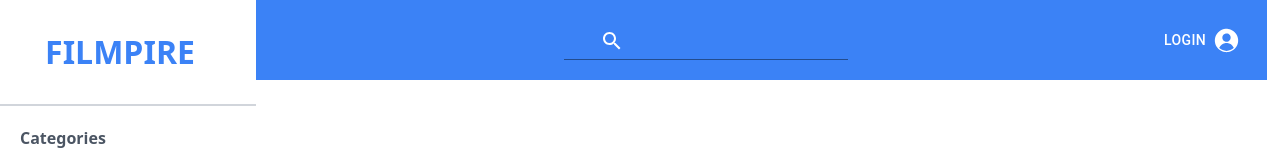
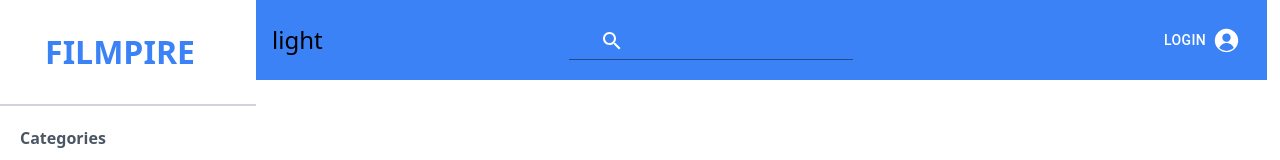
Before and after one commit to crazycart143/ReactJS-Portfolio-Movies, a React (Create React App) app: page / in a window 1280 px wide. Shown: the top 160 px of the page. Built offline with nearby package versions, Linux system fonts and the light colour scheme; no server answers.

Commit message:
Partial progress of light/dark mode feature

```diff
--- a/src/App.js
+++ b/src/App.js
@@ -22,6 +22,12 @@ function App() {
   // const [upcoming, setUpcoming] = useState([]);
   const [isLoading, setIsLoading] = useState(true);
   const [page, setPage] = useState(1);
+
+  const [darkMode, setDarkMode] = useState(false);
+
+  function toggleDarkMode() {
+    setDarkMode((prevDarkMode) => !prevDarkMode);
+  }
 
   const ApiAddress = axios.create({
     baseURL: "https://api.themoviedb.org/3/",
@@ -123,6 +129,8 @@ function App() {
             searchMovies={searchMovies}
             searchTerm={searchTerm}
             setSearchTerm={setSearchTerm}
+            darkMode={darkMode}
+            toggleDarkMode={toggleDarkMode}
           />
         </header>
         <main className="grid w-full h-full grid-cols-nav1">
@@ -135,6 +143,7 @@ function App() {
               setIsLoading={setIsLoading}
               topRated={topRated}
               upcoming={upcoming}
+              darkMode={darkMode}
             />
           </div>
           <div className="w-[80%] flex flex-col justify-start items-start h-full mt-10 bg-white absolute right-0 top-0">
--- a/src/components/Dashboard.jsx
+++ b/src/components/Dashboard.jsx
@@ -10,6 +10,7 @@ function Dashboard({
   setActiveGenre,
   setIsLoading,
   setFiltered,
+  darkMode,
 }) {
   useEffect(() => {
     setIsLoading(true);
@@ -31,9 +32,17 @@ function Dashboard({
 
   return (
     <>
-      <div className="w-[20%] h-[100%] overflow-y-scroll fixed top-0 scrollbar-thin scrollbar-thumb-gray-400 scrollbar-track-gray-200 ">
-        <div className="w-full text-center border-b-2 border-gray-300 ">
-          <h1 className="p-7 font-bold text-center text-[2.5vw] text-blue-500 pl-3">
+      <div
+        className={`w-[20%] h-[100%] overflow-y-scroll fixed top-0 scrollbar-thin scrollbar-thumb-gray-400 scrollbar-track-gray-200 ${
+          darkMode ? "bg-[#272727]" : "bg-white"
+        }`}
+      >
+        <div
+          className={`w-full text-center border-b-2 border-gray-300 ${
+            darkMode ? "text-red-500 bg-[#272727]" : "text-blue-500 bg-white"
+          }`}
+        >
+          <h1 className="p-7 font-bold text-center text-[2.5vw] pl-3">
             FILMPIRE
           </h1>
         </div>
--- a/src/components/Header.jsx
+++ b/src/components/Header.jsx
@@ -3,8 +3,16 @@ import SearchIcon from "@mui/icons-material/Search";
 import { Button, Input } from "@mui/material";
 import { ThemeProvider } from "@mui/material";
 import { createTheme } from "@mui/material/styles";
+import IconButton from "@mui/material/IconButton";
+import { useState } from "react";
 
-function Header({ searchMovies, searchTerm, setSearchTerm }) {
+function Header({
+  searchMovies,
+  searchTerm,
+  setSearchTerm,
+  darkMode,
+  toggleDarkMode,
+}) {
   //to search using enter key
   const handleKeyDown = (event) => {
     if (event.key === "Enter") {
@@ -13,8 +21,21 @@ function Header({ searchMovies, searchTerm, setSearchTerm }) {
   };
 
   return (
-    <header className="w-[80%] fixed ml-[20%] left-0 top-0 z-50">
-      <div className="bg-blue-500 w-[79vw] h-[80px] flex items-center sticky left-0 top-0">
+    <header
+      darkMode={darkMode}
+      toggleDarkMode={toggleDarkMode}
+      className="w-[80%] fixed ml-[20%] left-0 top-0 z-50"
+    >
+      <div
+        className={`w-[79vw] h-[80px] flex items-center sticky left-0 top-0 ${
+          darkMode ? "bg-[#272727] text-white" : "bg-blue-500 text-black"
+        }`}
+      >
+        <div className="flex justify-start w-[1%]">
+          <IconButton sx={{ ml: 1 }} onClick={toggleDarkMode} color="inherit">
+            {darkMode ? <h1>dark</h1> : <h1>light</h1>}
+          </IconButton>
+        </div>
         <div className="absolute left-[34%] mb-2 mt-2">
           <SearchIcon className="text-white" />
         </div>
```
